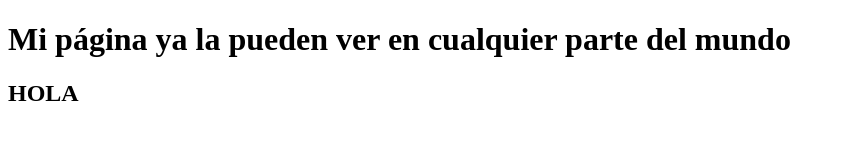
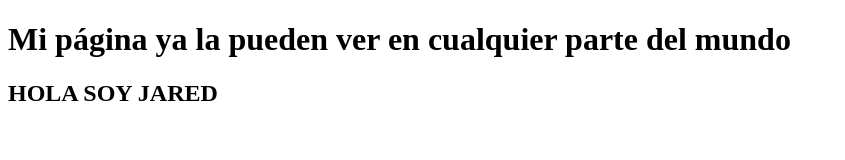
Before and after one commit to jaredjimenez/jaredjimenez.github.io, a plain HTML site: page index.html in a window 1280 px wide. Shown: the whole page, without its empty margins (0-845 px from the left). Drawn offline with Linux system fonts and the light colour scheme.

Commit message:
Version 03

```diff
--- a/index.html
+++ b/index.html
@@ -8,6 +8,6 @@
 </head>
 <body>
     <h1> Mi página ya la pueden ver en cualquier parte del mundo </h1>
-    <h2>HOLA</h2>
+    <h2>HOLA SOY JARED</h2>
 </body>
 </html>
```
